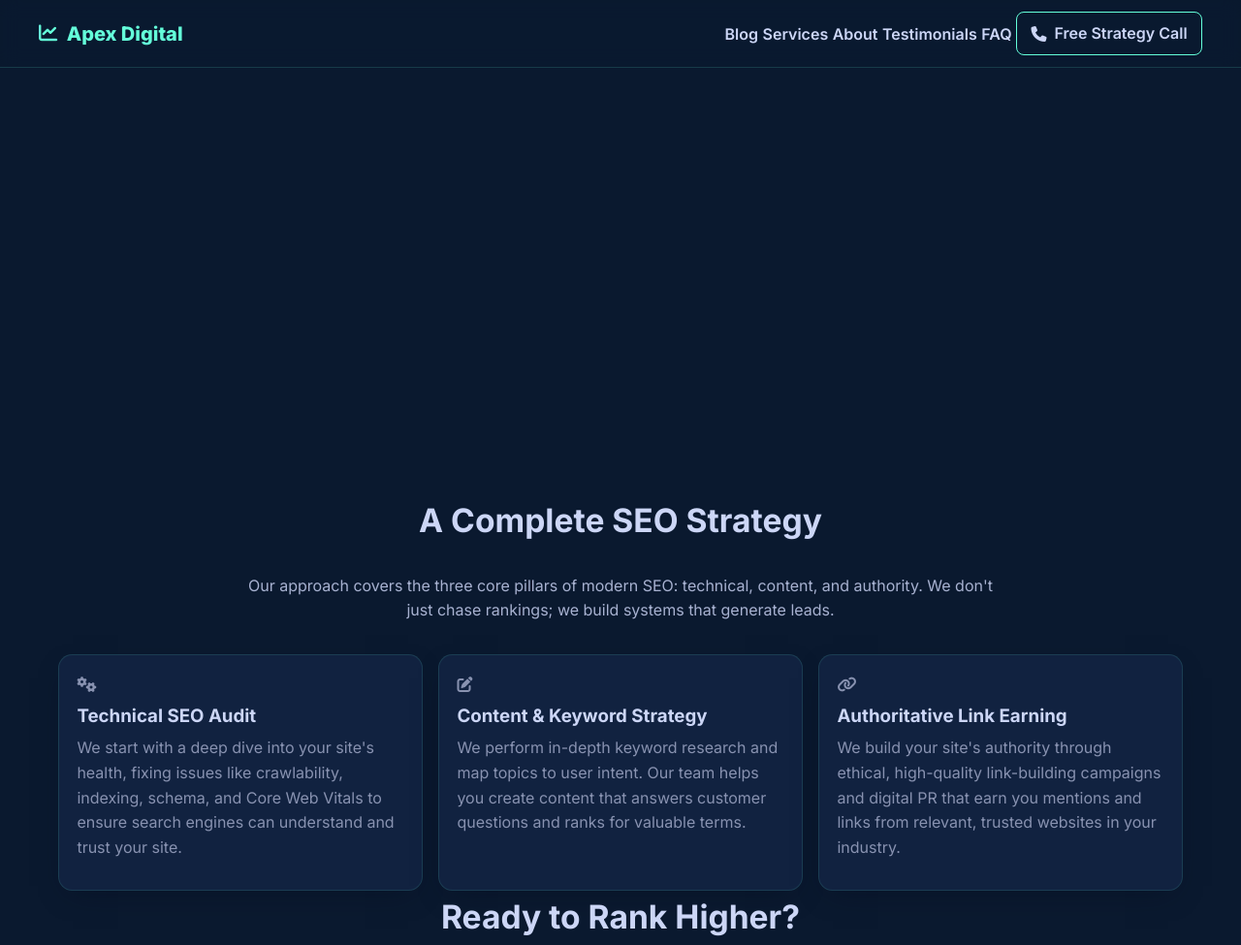
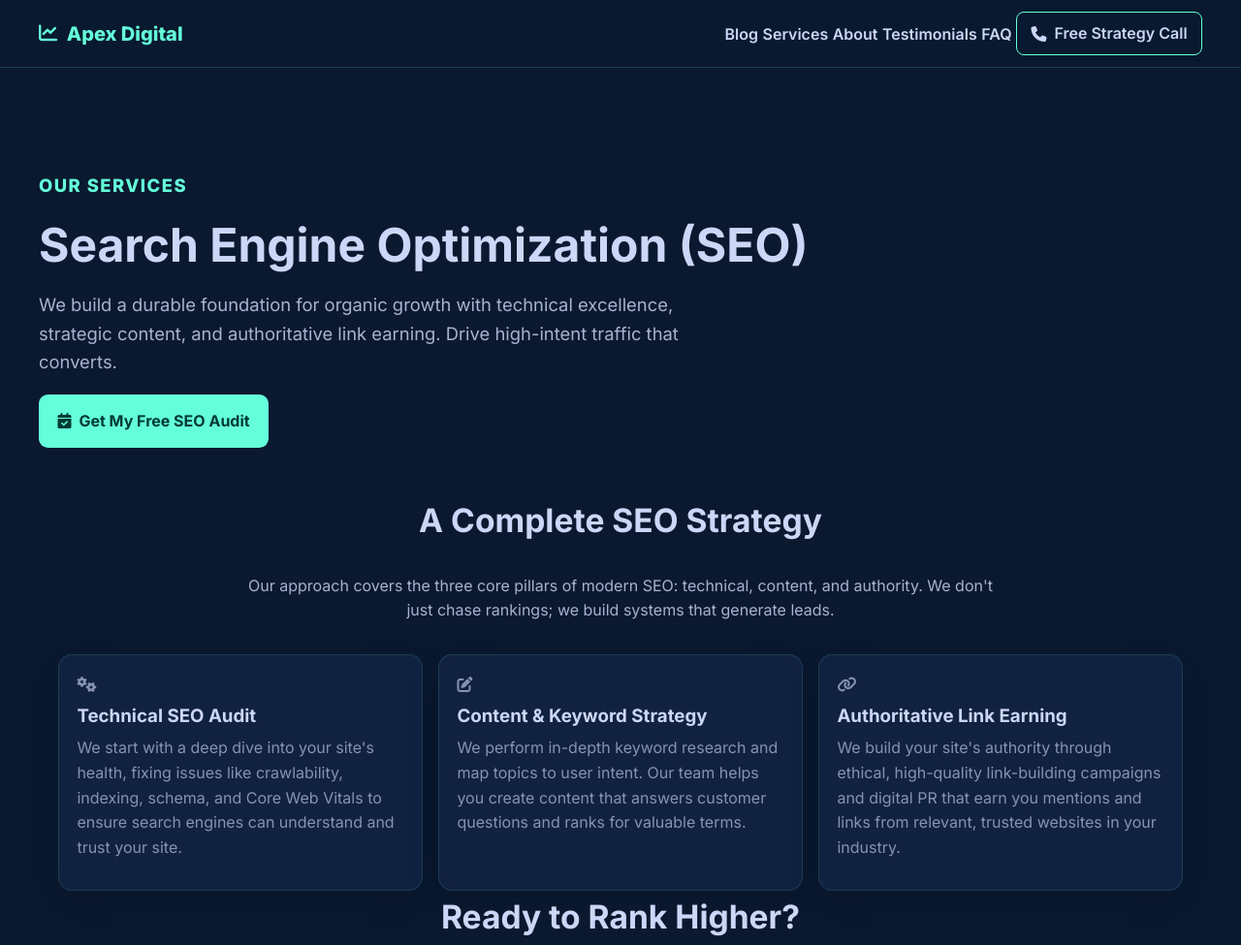
Before and after one commit to Kartikrashinkar1/apexdigitalsolutions, a plain HTML site: page public/seo-services.html in a window 1280 px wide. Shown: the top 975 px of the page at 97% size. Drawn offline with Linux system fonts and the light colour scheme.

Commit message:
Update seo-services.html

```diff
--- a/public/seo-services.html
+++ b/public/seo-services.html
@@ -293,7 +293,7 @@
 </header>
 
 <main>
-    <section class="hero container">
+    <section class="hero container visible">
         <p class="kicker">Our Services</p>
         <h1>Search Engine Optimization (SEO)</h1>
         <p class="muted">We build a durable foundation for organic growth with technical excellence, strategic content, and authoritative link earning. Drive high-intent traffic that converts.</p>
@@ -387,4 +387,5 @@
 </script>
 </body>
 
+
 </html>
```
